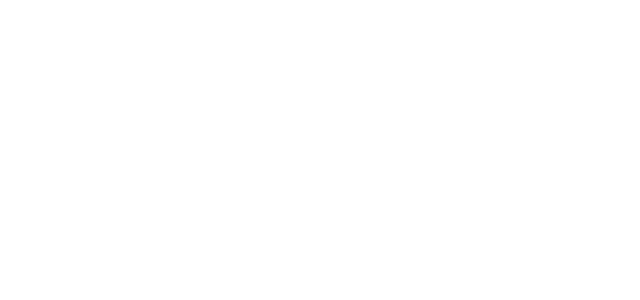
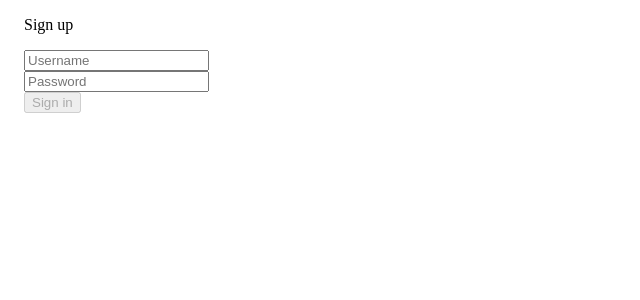
Before and after one commit to Taskyers/tasky-ui, an Angular app: page /login in a window 1280 px wide. Before the commit this address led to /. Shown: the top 300 px of the page, without its empty margins (0-640 px from the left). Built offline with nearby package versions, Linux system fonts and the light colour scheme.

Commit message:
Added login form

```diff
--- a/src/app/components/home/home.component.html
+++ b/src/app/components/home/home.component.html
@@ -7,5 +7,8 @@
         <button routerLink="/register">
             <span>register</span>
          </button>
+        <button routerLink="/login">
+          <span>login</span>
+        </button>
     </body>
 </HTML>
--- /dev/null
+++ b/src/app/components/login/login.component.html
@@ -0,0 +1,32 @@
+<HTML>
+  <head>
+  </head>
+
+  <body>
+    <form [formGroup] = "loginForm" (ngSubmit) = "onSubmit()" class = "text-center border border-light p-5">
+
+        <p class = "h4 mb-4">Sign up</p>
+
+        <div class = "form-row mb-4">
+            <div class = "col">
+                <input type = "text" formControlName = "username" id = "defaultRegisterFormFirstName" class = "form-control"
+                       placeholder = "Username" autocomplete = "off">
+            </div>
+            <div *ngIf = "loginForm.controls['username'].invalid && (loginForm.controls['username'].dirty || loginForm.controls['username'].touched)"
+                 class = "alert alert-danger">
+                <login-message [control] = "loginForm.get('username')"></login-message>
+            </div>
+            <div class = "col">
+                <input type = "password" formControlName = "password" id = "defaultRegisterFormPassword"
+                       class = "form-control" placeholder = "Password" autocomplete = "off">
+            </div>
+            <div *ngIf = "loginForm.controls['password'].invalid && (loginForm.controls['password'].dirty || loginForm.controls['password'].touched)"
+                 class = "alert alert-danger">
+                <login-message [control] = "loginForm.get('password')"></login-message>
+            </div>
+        </div>
+        <button class = "btn btn-info my-4 btn-block" type = "submit" [disabled] = "!loginForm.valid">Sign in</button>
+    </form>
+    <router-outlet></router-outlet>
+  </body>
+</HTML>
--- /dev/null
+++ b/src/app/components/login/login.component.ts
@@ -0,0 +1,51 @@
+import { Component, OnInit } from '@angular/core';
+import { HttpClient } from '@angular/common/http';
+import { FormBuilder, Validators } from '@angular/forms';
+import { Router } from '@angular/router';
+import swal from 'sweetalert2';
+
+@Component({
+    selector: 'app-login',
+    templateUrl: './login.component.html',
+    styleUrls: [ './login.component.css' ]
+})
+export class LoginComponent implements OnInit {
+    loginForm: any;
+
+    constructor(
+        private http: HttpClient,
+        private formBuilder: FormBuilder,
+        private router: Router
+    ) { }
+
+    ngOnInit() {
+        this.loginForm = this.formBuilder.group({
+            username: [ '', [ Validators.required ] ],
+            password: [ '', [ Validators.required ] ],
+        });
+    }
+
+    onSubmit() {
+        let isSuccess = false;
+        if ( this.loginForm.valid ) {
+            this.http.post('https://localhost:8443/login', this.loginForm.value)
+                .subscribe(
+                    (result) => {
+                        isSuccess = true;
+                        this.router.navigate([ '/secure' ]);
+                    },
+                    error => {
+                        if ( !isSuccess ) {
+                            swal.fire({
+                                type: 'error',
+                                title: 'Invalid username and/or password!',
+                                showConfirmButton: true,
+                                timer: 2500
+                            });
+                        }
+                    }
+                );
+
+        }
+    }
+}
--- a/src/app/components/registration/registration.component.html
+++ b/src/app/components/registration/registration.component.html
@@ -12,31 +12,31 @@
                     <input type="text" formControlName="username" id="defaultRegisterFormFirstName" class="form-control" placeholder="Username" autocomplete="off">
                 </div>
                 <div *ngIf="userForm.controls['username'].invalid && (userForm.controls['username'].dirty || userForm.controls['username'].touched)" class="alert alert-danger">
-                    <control-messages [control]="userForm.get('username')"></control-messages>
+                    <registration-message [control]="userForm.get('username')"></registration-message>
                 </div>
                 <div class="col">
                     <input type="text" formControlName="email" id="defaultRegisterFormEmail" class="form-control" placeholder="Email" autocomplete="off">
                 </div>
                 <div *ngIf="userForm.controls['email'].invalid && (userForm.controls['email'].dirty || userForm.controls['email'].touched)" class="alert alert-danger">
-                  <control-messages [control]="userForm.get('email')"></control-messages>
+                  <registration-message [control]="userForm.get('email')"></registration-message>
                 </div>
                 <div class="col">
                     <input type="password" formControlName="password" id="defaultRegisterFormPassword" class="form-control" placeholder="Password" autocomplete="off">
                 </div>
                 <div *ngIf="userForm.controls['password'].invalid && (userForm.controls['password'].dirty || userForm.controls['password'].touched)" class="alert alert-danger">
-                  <control-messages [control]="userForm.get('password')"></control-messages>
+                  <registration-message [control]="userForm.get('password')"></registration-message>
                 </div>
                 <div class="col">
                     <input type="text" formControlName="name" id="defaultRegisterFormName" class="form-control" placeholder="First name" autocomplete="off">
                 </div>
                 <div *ngIf="userForm.controls['name'].invalid && (userForm.controls['name'].dirty || userForm.controls['name'].touched)" class="alert alert-danger">
-                  <control-messages [control]="userForm.get('name')"></control-messages>
+                  <registration-message [control]="userForm.get('name')"></registration-message>
                 </div>
                 <div class="col">
                     <input type="text" formControlName="surname" id="defaultRegisterFormSurname" class="form-control" placeholder="Surname" autocomplete="off">
                 </div>
                 <div *ngIf="userForm.controls['surname'].invalid && (userForm.controls['surname'].dirty || userForm.controls['surname'].touched)" class="alert alert-danger">
-                  <control-messages [control]="userForm.get('surname')"></control-messages>
+                  <registration-message [control]="userForm.get('surname')"></registration-message>
                 </div>
             </div>
 
--- /dev/null
+++ b/src/app/components/secure/secure.component.html
@@ -0,0 +1 @@
+<p>secure works!</p>
--- /dev/null
+++ b/src/app/components/secure/secure.component.ts
@@ -0,0 +1,15 @@
+import { Component, OnInit } from '@angular/core';
+
+@Component({
+  selector: 'app-secure',
+  templateUrl: './secure.component.html',
+  styleUrls: ['./secure.component.css']
+})
+export class SecureComponent implements OnInit {
+
+  constructor() { }
+
+  ngOnInit() {
+  }
+
+}
--- /dev/null
+++ b/src/app/shared/messages/login-messages/login-messages.component.ts
@@ -0,0 +1,28 @@
+import { Component, Input, OnInit } from '@angular/core';
+import { LoginValidatorService } from '../../validators/login/login-validator.service';
+import { FormControl } from '@angular/forms';
+
+@Component({
+    selector: 'login-message',
+    template: `
+		<div *ngIf = "this.errorMessage !== null">{{errorMessage}}</div>`
+})
+export class LoginMessagesComponent implements OnInit {
+
+    @Input() control: FormControl;
+
+    constructor() { }
+
+    get errorMessage() {
+        for ( const propertyName in this.control.errors ) {
+            if ( this.control.errors.hasOwnProperty(propertyName) && this.control.touched ) {
+                return LoginValidatorService.getValidatorErrorMessage(propertyName);
+            }
+        }
+        return null;
+    }
+
+    ngOnInit() {
+    }
+
+}
--- a/src/app/shared/messages/registration-messages/registration-messages.component.ts
+++ b/src/app/shared/messages/registration-messages/registration-messages.component.ts
@@ -4,7 +4,7 @@ import { FormControl } from '@angular/forms';
 
 
 @Component({
-  selector: 'control-messages',
+  selector: 'registration-message',
   template: `<div *ngIf="this.errorMessage !== null">{{errorMessage}}</div>`
 })
 export class RegistrationMessagesComponent implements OnInit {
--- /dev/null
+++ b/src/app/shared/validators/login/login-validator.service.ts
@@ -0,0 +1,10 @@
+export class LoginValidatorService {
+    constructor() {}
+
+    static getValidatorErrorMessage(validatorName: string, validatorValue?: any) {
+        const config = {
+            required: 'required',
+        };
+        return config[ validatorName ];
+    }
+}
```
Also changed, not shown: src/app/app.module.ts (+9 -1 lines), src/app/components/login/login.component.css (added), src/app/components/secure/secure.component.css (added), 2 other files (tests, documents, lock files or other folders).
